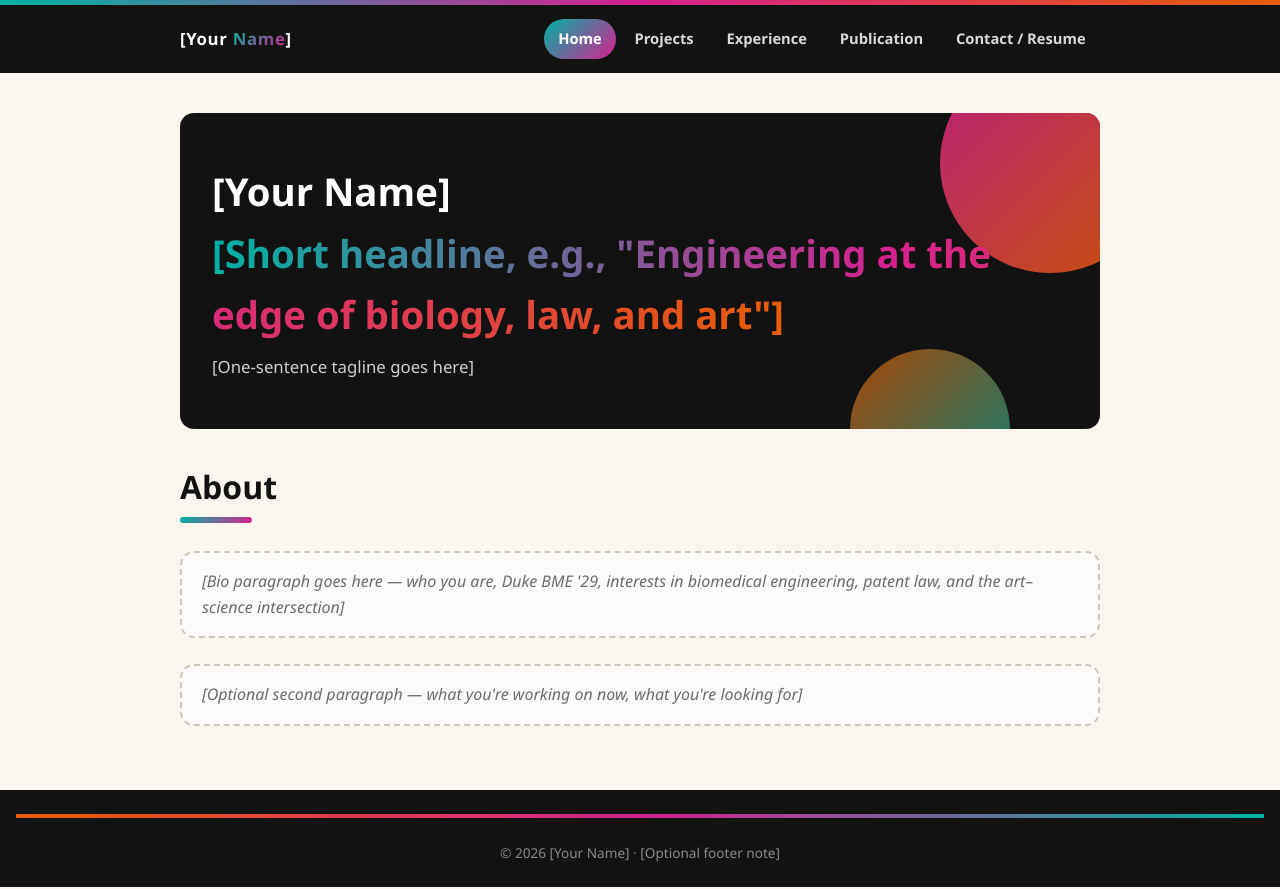
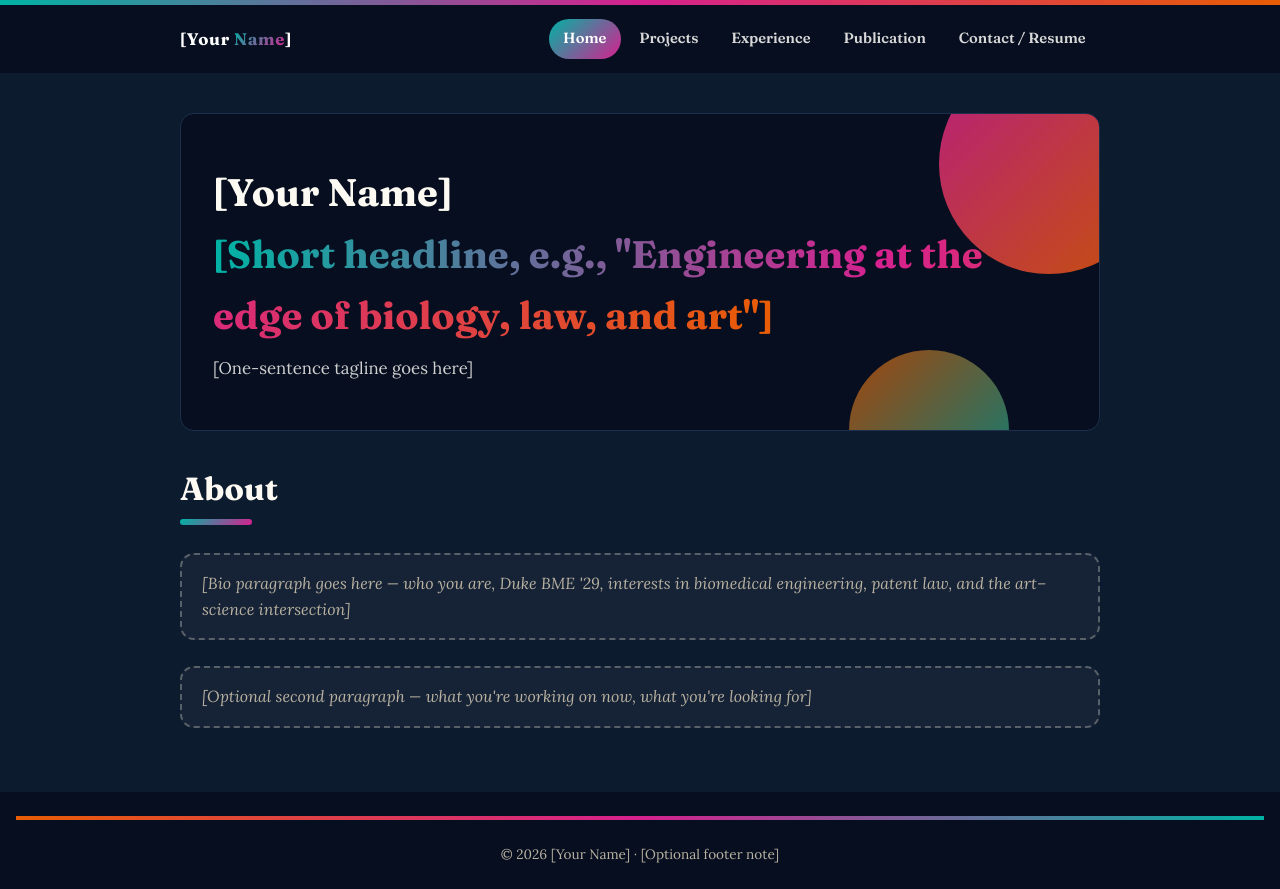
Before and after one commit to maryclaytonsoto/maryclaytonsoto.github.io, a plain HTML site: page index.html in a window 1280 px wide. Drawn offline with Linux system fonts and the light colour scheme.

Commit message:
Restyle: dark navy theme, cream text, serif fonts (Fraunces/Lora); add status.md

```diff
--- a/index.html
+++ b/index.html
@@ -4,21 +4,25 @@
   <meta charset="UTF-8" />
   <meta name="viewport" content="width=device-width, initial-scale=1.0" />
   <title>[Your Name] — Portfolio</title>
+  <link rel="preconnect" href="https://fonts.googleapis.com" />
+  <link rel="preconnect" href="https://fonts.gstatic.com" crossorigin />
+  <link href="https://fonts.googleapis.com/css2?family=Fraunces:opsz,wght@9..144,400;9..144,600;9..144,700&family=Lora:ital,wght@0,400;0,600;1,400&display=swap" rel="stylesheet" />
   <style>
     /* ============================================================
        DESIGN TOKENS
        Bold gradient accents (teal / magenta / deep orange)
-       against a clean cream content background.
+       against a dark navy background with cream/white text.
        ============================================================ */
     :root {
       --teal: #00b3a4;
       --magenta: #d6218f;
       --orange: #e85d04;
-      --ink: #121212;          /* near-black */
-      --cream: #faf6ef;        /* neutral content background */
-      --paper: #ffffff;        /* card background */
-      --text: #2a2a2a;
-      --text-muted: #6b6b6b;
+      --ink: #060e1f;          /* deepest navy — header, hero, footer */
+      --cream: #0d1b2e;        /* page background (dark navy) */
+      --paper: #14243c;        /* card background (lighter navy) */
+      --text: #f5efe2;         /* cream body text */
+      --text-muted: #b9b2a1;   /* muted cream */
+      --heading: #fdfaf3;      /* near-white headings */
       --grad-a: linear-gradient(135deg, var(--teal), var(--magenta));
       --grad-b: linear-gradient(135deg, var(--magenta), var(--orange));
       --grad-c: linear-gradient(135deg, var(--orange), var(--teal));
@@ -29,10 +33,15 @@
     * { margin: 0; padding: 0; box-sizing: border-box; }
 
     body {
-      font-family: "Avenir Next", "Segoe UI", -apple-system, Helvetica, Arial, sans-serif;
+      font-family: "Lora", Georgia, "Times New Roman", serif;
       background: var(--cream);
       color: var(--text);
       line-height: 1.6;
+    }
+
+    /* Soft display serif for headings and navigation */
+    h1, h2, h3, .site-name, nav a {
+      font-family: "Fraunces", Georgia, serif;
     }
 
     /* ============================================================
@@ -102,7 +111,7 @@
     .menu-toggle {
       display: none;
       background: none;
-      border: 2px solid #555;
+      border: 2px solid #33456b;
       border-radius: 8px;
       color: #fff;
       font-size: 1.3rem;
@@ -131,8 +140,8 @@
     /* Section headings with gradient underline bar */
     .section-title {
       font-size: 2rem;
-      font-weight: 800;
-      color: var(--ink);
+      font-weight: 700;
+      color: var(--heading);
       margin-bottom: 0.35rem;
     }
     .title-bar {
@@ -149,10 +158,10 @@
     .placeholder {
       color: var(--text-muted);
       font-style: italic;
-      border: 2px dashed #cfc8bb;
+      border: 2px dashed rgba(245, 239, 226, 0.3);
       border-radius: var(--radius);
       padding: 1rem 1.25rem;
-      background: rgba(255, 255, 255, 0.6);
+      background: rgba(255, 255, 255, 0.04);
     }
 
     /* Cards */
@@ -161,7 +170,7 @@
       border-radius: var(--radius);
       padding: 1.5rem;
       margin-bottom: 1.25rem;
-      box-shadow: 0 2px 10px rgba(0, 0, 0, 0.05);
+      box-shadow: 0 2px 14px rgba(0, 0, 0, 0.35);
       border-top: 6px solid;
       border-image-slice: 1;
     }
@@ -170,7 +179,7 @@
     .card-c { border-image-source: var(--grad-c); }
 
     .card h3 {
-      color: var(--ink);
+      color: var(--heading);
       margin-bottom: 0.5rem;
       font-size: 1.15rem;
     }
@@ -194,6 +203,7 @@
     /* HOME hero block */
     .hero {
       background: var(--ink);
+      border: 1px solid #1d2f4d;
       border-radius: var(--radius);
       padding: 3rem 2rem;
       margin-bottom: 2rem;
@@ -223,9 +233,9 @@
       opacity: 0.7;
     }
     .hero h1 {
-      color: #fff;
+      color: var(--heading);
       font-size: 2.4rem;
-      font-weight: 800;
+      font-weight: 700;
       position: relative;
       z-index: 1;
     }
@@ -265,7 +275,7 @@
 
     footer {
       background: var(--ink);
-      color: #8a8a8a;
+      color: var(--text-muted);
       text-align: center;
       font-size: 0.85rem;
       padding: 1.5rem 1rem;
```
Also changed, not shown: 1 other file.
